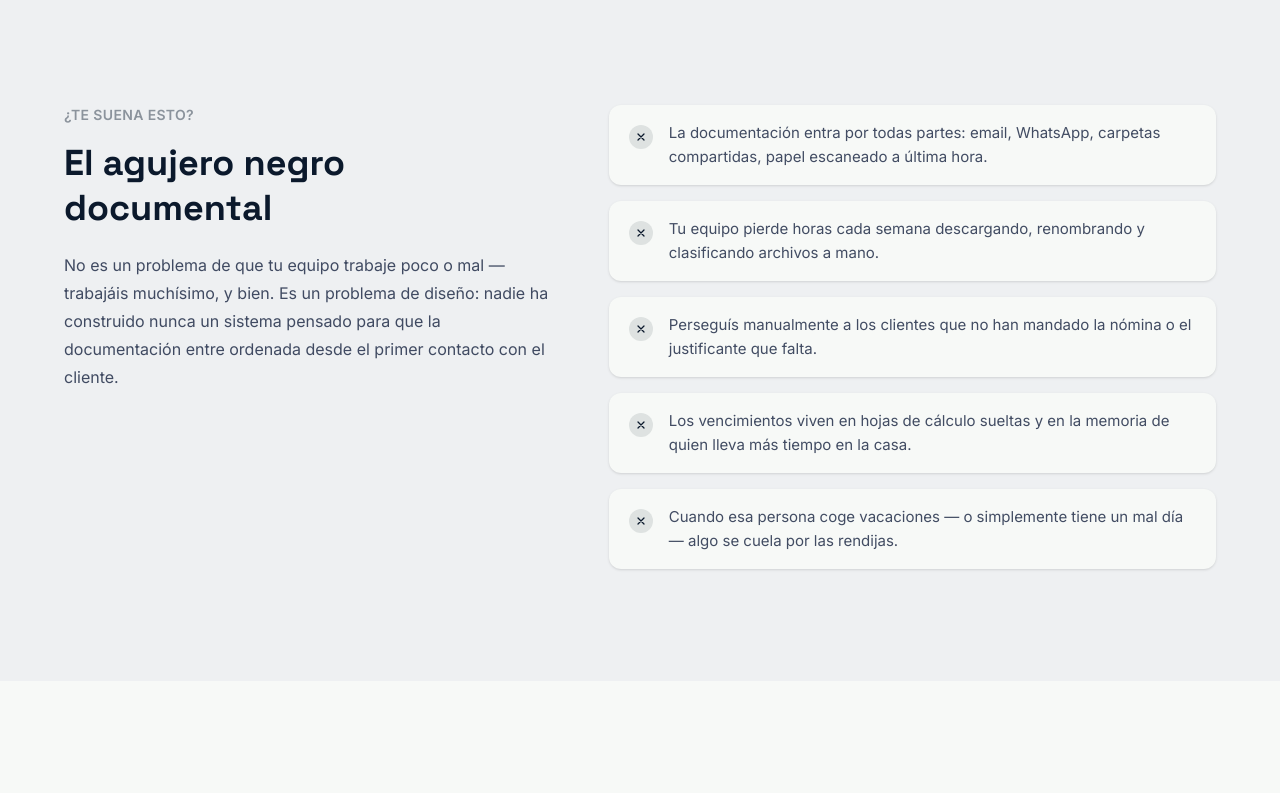
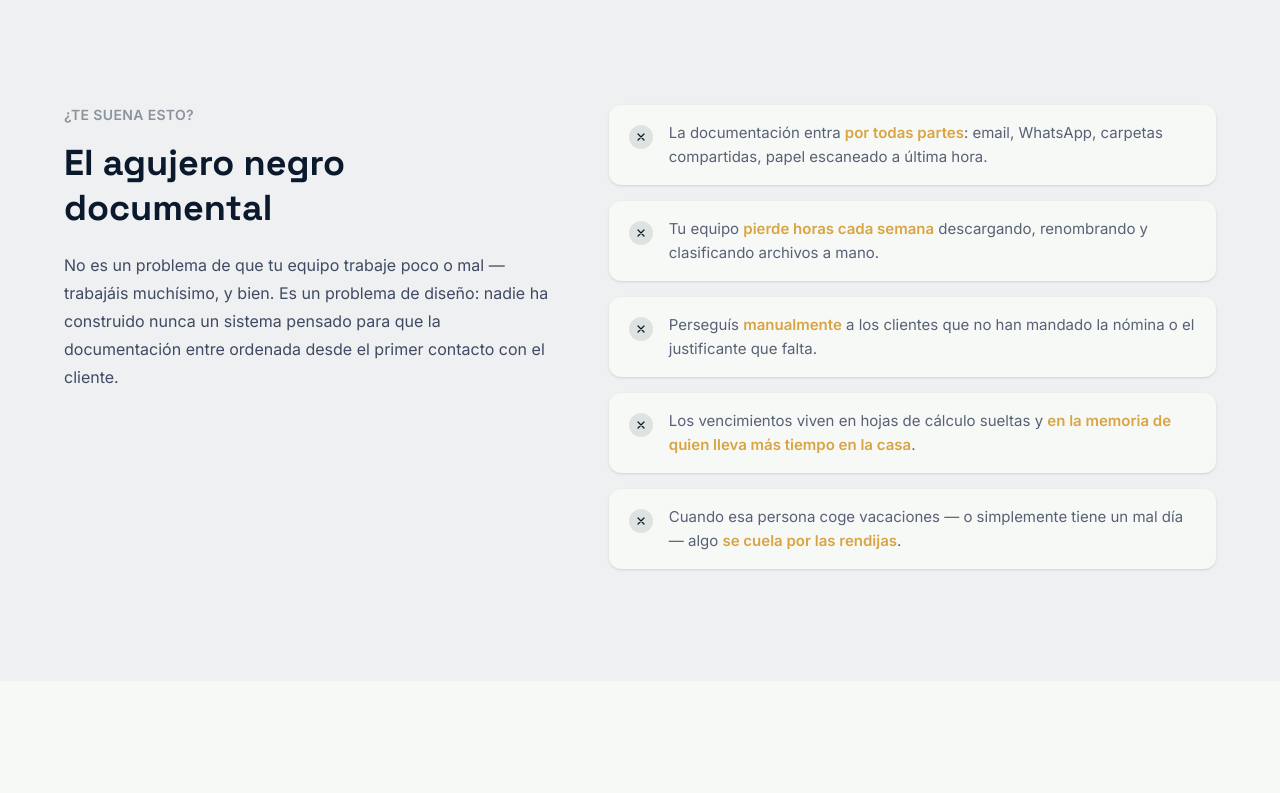
Before and after one commit to danilourido44/web-asesoria, a Next.js app: page / in a window 1280 px wide. Shown: the part 820-1613 px from the top of the page. Built offline with nearby package versions, Linux system fonts and the light colour scheme.

Commit message:
feat: enfasis de color en frases clave de la seccion del problema, acortar titular del hero

```diff
--- a/src/components/Hero.tsx
+++ b/src/components/Hero.tsx
@@ -9,7 +9,7 @@ export function Hero() {
             Para despachos de asesoría fiscal, contable y laboral
           </p>
           <h1 className="mt-4 font-display text-4xl font-bold leading-[1.1] text-navy sm:text-5xl md:text-6xl">
-            El fin del agujero negro documental.
+            Fin del agujero documental.
           </h1>
           <p className="mt-6 max-w-2xl text-lg leading-8 text-ink/80">
             Ayudamos a despachos de 5 a 30 empleados a atender más clientes
--- a/src/components/ProblemSection.tsx
+++ b/src/components/ProblemSection.tsx
@@ -1,9 +1,32 @@
 const PAIN_POINTS = [
-  "La documentación entra por todas partes: email, WhatsApp, carpetas compartidas, papel escaneado a última hora.",
-  "Tu equipo pierde horas cada semana descargando, renombrando y clasificando archivos a mano.",
-  "Perseguís manualmente a los clientes que no han mandado la nómina o el justificante que falta.",
-  "Los vencimientos viven en hojas de cálculo sueltas y en la memoria de quien lleva más tiempo en la casa.",
-  "Cuando esa persona coge vacaciones — o simplemente tiene un mal día — algo se cuela por las rendijas.",
+  {
+    before: "La documentación entra ",
+    emphasis: "por todas partes",
+    after:
+      ": email, WhatsApp, carpetas compartidas, papel escaneado a última hora.",
+  },
+  {
+    before: "Tu equipo ",
+    emphasis: "pierde horas cada semana",
+    after: " descargando, renombrando y clasificando archivos a mano.",
+  },
+  {
+    before: "Perseguís ",
+    emphasis: "manualmente",
+    after:
+      " a los clientes que no han mandado la nómina o el justificante que falta.",
+  },
+  {
+    before: "Los vencimientos viven en hojas de cálculo sueltas y ",
+    emphasis: "en la memoria de quien lleva más tiempo en la casa",
+    after: ".",
+  },
+  {
+    before:
+      "Cuando esa persona coge vacaciones — o simplemente tiene un mal día — algo ",
+    emphasis: "se cuela por las rendijas",
+    after: ".",
+  },
 ];
 
 export function ProblemSection() {
@@ -28,7 +51,7 @@ export function ProblemSection() {
         <ul className="space-y-4">
           {PAIN_POINTS.map((point) => (
             <li
-              key={point}
+              key={point.emphasis}
               className="flex items-start gap-4 rounded-xl bg-cream px-5 py-4 shadow-sm"
             >
               <span className="mt-1 flex h-6 w-6 shrink-0 items-center justify-center rounded-full bg-navy/10">
@@ -41,8 +64,10 @@ export function ProblemSection() {
                   />
                 </svg>
               </span>
-              <span className="text-[15px] leading-6 text-ink/80">
-                {point}
+              <span className="text-[15px] leading-6 text-ink/70">
+                {point.before}
+                <span className="font-bold text-gold">{point.emphasis}</span>
+                {point.after}
               </span>
             </li>
           ))}
```
